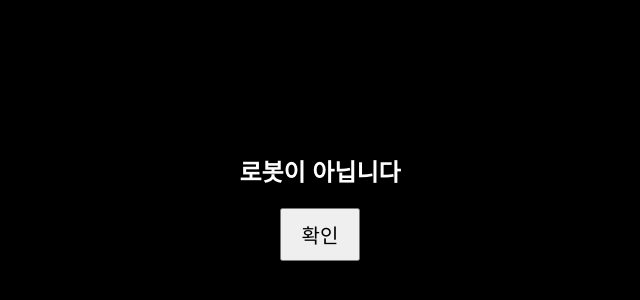
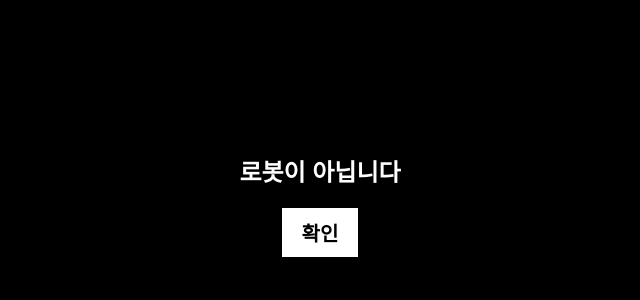
Before and after one commit to jeonghayoon11/-present, a plain HTML site: page index.html in a window 1280 px wide. Shown: the part 100-400 px from the top of the page, without its empty margins (320-960 px from the left). Drawn offline with Linux system fonts and the light colour scheme.

Commit message:
index.html

```diff
--- a/index.html
+++ b/index.html
@@ -18,6 +18,10 @@
             font-size: 20px;
             padding: 10px 20px;
             cursor: pointer;
+            border: none;
+            background-color: white;
+            color: black;
+            font-weight: bold;
         }
         #scaryImage {
             display: none;
@@ -45,8 +49,10 @@
     <div id="scaryImage"></div>
 
     <script>
-        document.getElementById("verifyButton").addEventListener("click", function() {
-            document.getElementById("scaryImage").style.display = "block";
+        document.addEventListener("DOMContentLoaded", function() {
+            document.getElementById("verifyButton").addEventListener("click", function() {
+                document.getElementById("scaryImage").style.display = "block";
+            });
         });
     </script>
 </body>
```
